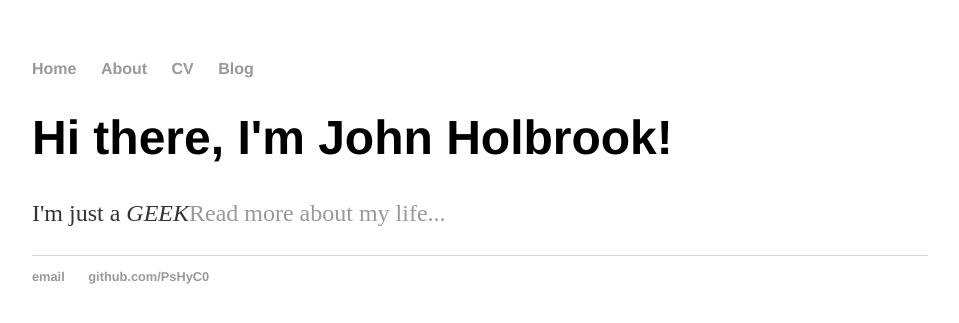
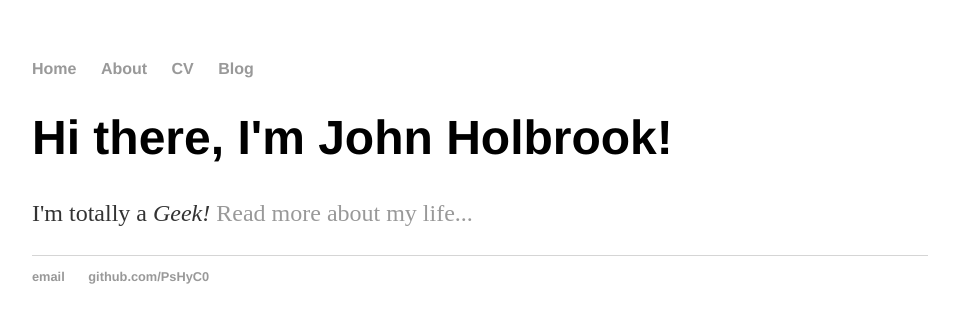
Before and after one commit to PsHyC0/pshyc0.github.io, a Jekyll site: the page built from index.html, in a window 1280 px wide. Shown: the top 323 px of the page, without its empty margins (160-1119 px from the left). Built offline with Jekyll 4.4.1, drawn with Linux system fonts in a browser that asks for light colours.

Commit message:
Update index.html
jekyll update

```diff
--- a/index.html
+++ b/index.html
@@ -1,30 +1,8 @@
-<!DOCTYPE html>
-<html>
-	<head>
-		<title>Linux Geek Canada, eh</title>
-		<!-- link to main stylesheet -->
-		<link rel="stylesheet" type="text/css" href="/css/main.css">
-	</head>
-	<body>
-		<nav>
-    		<ul>
-        		<li><a href="/">Home</a></li>
-	        	<li><a href="/about">About</a></li>
-        		<li><a href="/cv">CV</a></li>
-        		<li><a href="/blog">Blog</a></li>
-    		</ul>
-		</nav>
-		<div class="container">
-    		<div class="blurb">
-        		<h1>Hi there, I'm John Holbrook!</h1>
-				<p>I'm just a <em>GEEK</em><a href="/about">Read more about my life...</a></p>
-    		</div><!-- /.blurb -->
-		</div><!-- /.container -->
-		<footer>
-    		<ul>
-        		<li><a href="mailto:johnholbrook@gmail.com">email</a></li>
-        		<li><a href="https://github.com/PsHyC0">github.com/PsHyC0</a></li>
-			</ul>
-		</footer>
-	</body>
-</html>
+---
+layout: default
+title: Linuxgeek
+---
+<div class="blurb">
+	<h1>Hi there, I'm John Holbrook!</h1>
+	<p>I'm totally a <em>Geek! </em> <a href="/about">Read more about my life...</a></p>
+</div><!-- /.blurb -->
```
